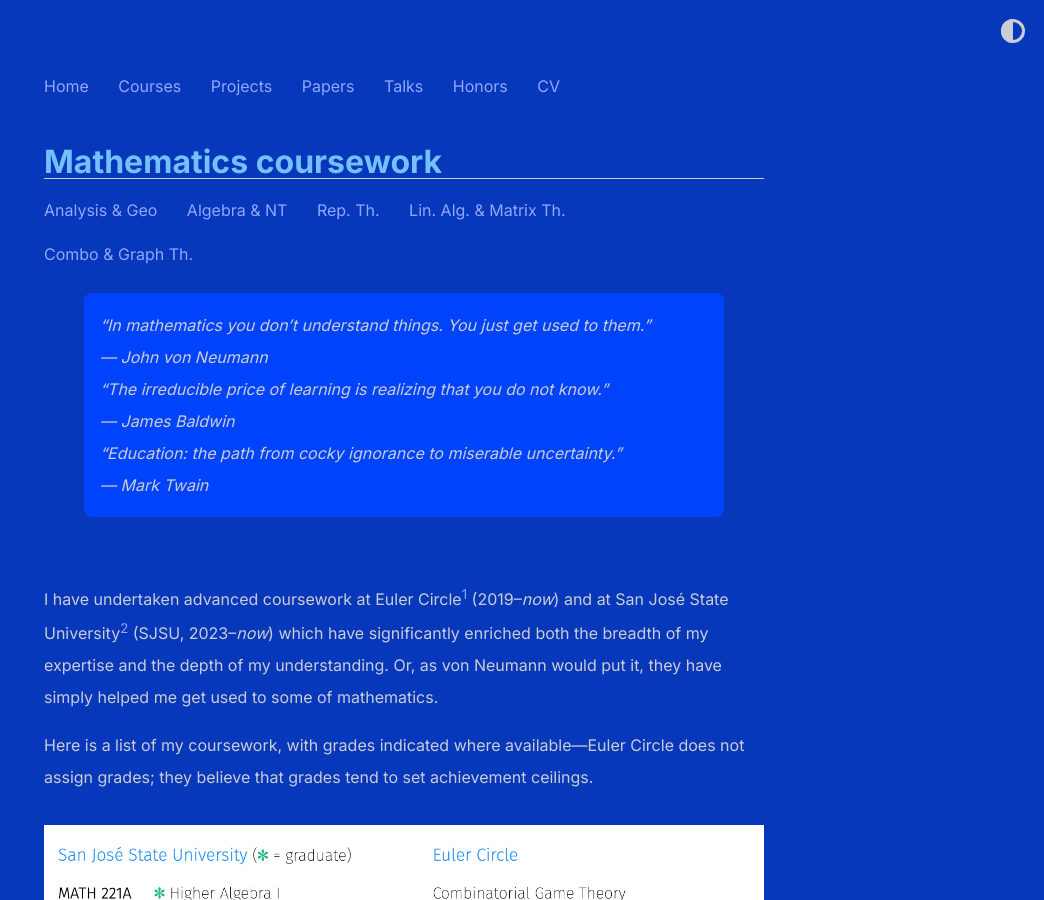
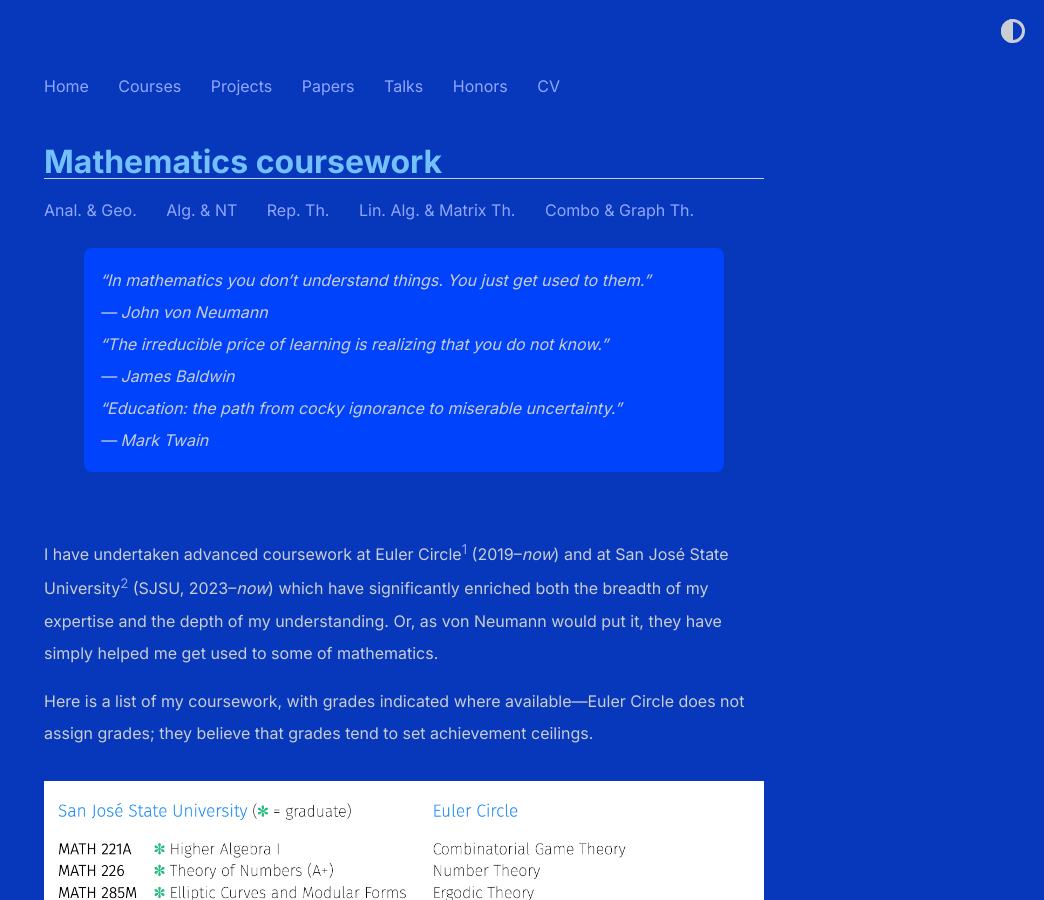
Before and after one commit to shihankanungo/shihankanungo.github.io, a Jekyll site: the page built from courses.md, in a window 1280 px wide and 900 px high. Shown: the whole window, without its empty margins (236-1280 px from the left). Built offline with Jekyll 4.4.1, drawn with Linux system fonts in a browser that asks for light colours.

Commit message:
Update home.yml

```diff
--- a/_data/home.yml
+++ b/_data/home.yml
@@ -59,10 +59,10 @@ mop_entries:
     url: mop#the-end
 
 course_entries:
-  - title: Analysis & Geo
+  - title: Anal. & Geo.
     url: courses#analysis-and-geometry
 
-  - title: Algebra & NT
+  - title: Alg. & NT
     url: courses#algebra-and-number-theory
 
   - title: Rep. Th.
```
